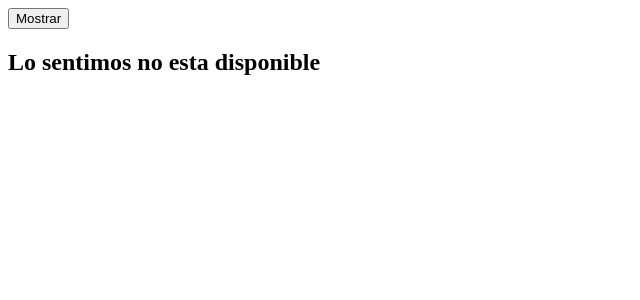
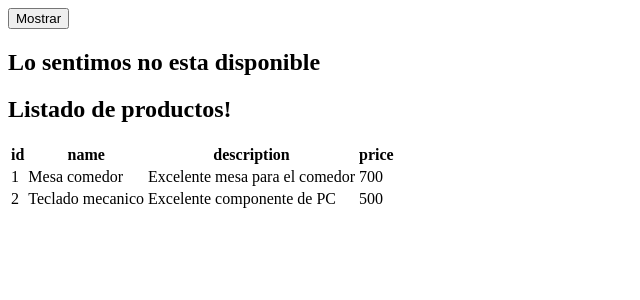
Before and after one commit to Vladim-i-r/angular-app, an Angular app: page / in a window 1280 px wide. Shown: the top 300 px of the page, without its empty margins (0-640 px from the left). Built offline with nearby package versions, Linux system fonts and the light colour scheme.

Commit message:
Add Listado de productos, html y configurando ProductComponent como app-root

```diff
--- a/src/app/app.component.html
+++ b/src/app/app.component.html
@@ -25,3 +25,5 @@
 } @else {
   <h2>Lo sentimos no esta disponible</h2>
 }
+
+<app-product></app-product>
--- a/src/app/app.component.ts
+++ b/src/app/app.component.ts
@@ -1,13 +1,14 @@
 import { Component } from '@angular/core';
 import { RouterOutlet } from '@angular/router';
 import { CommonModule } from '@angular/common';
+import { ProductComponent } from './products/components/product.component';
 
 
 
 @Component({
   selector: 'app-root',
   standalone: true,
-  imports: [CommonModule, RouterOutlet],   // Faltaba añadir el CommonModule para usar el *ngIf
+  imports: [CommonModule, RouterOutlet, ProductComponent],   // Faltaba añadir el CommonModule para usar el *ngIf, aqui se puede anidar los otros componentes siendo este el root
   templateUrl: './app.component.html',
   styleUrl: './app.component.css'
 })
--- a/src/index.html
+++ b/src/index.html
@@ -9,5 +9,6 @@
 </head>
 <body>
   <app-root></app-root>
+  <!-- <app-product></app-product> Si se requiere que el del producto sea principal  -->
 </body>
 </html>
--- a/src/main.ts
+++ b/src/main.ts
@@ -1,6 +1,8 @@
 import { bootstrapApplication } from '@angular/platform-browser';
 import { appConfig } from './app/app.config';
 import { AppComponent } from './app/app.component';
+//import { ProductComponent } from './app/products/components/product.component';
 
+                      //ProductComponent
 bootstrapApplication(AppComponent, appConfig)
   .catch((err) => console.error(err));
```
Also changed, not shown: src/main.server.ts (added, +8 -0 lines).
